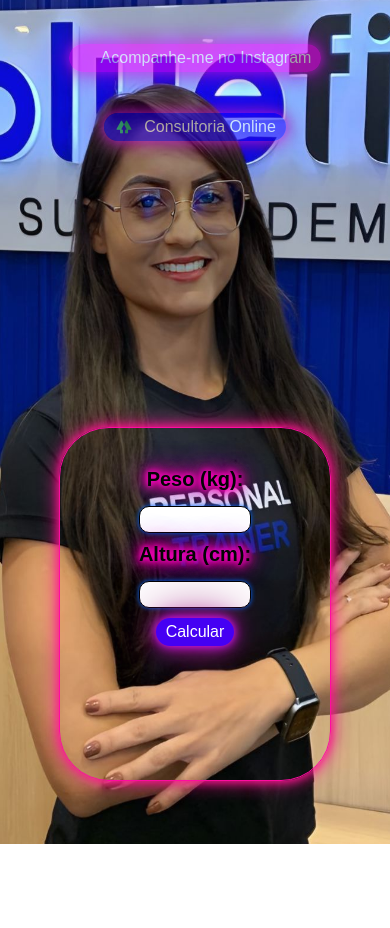
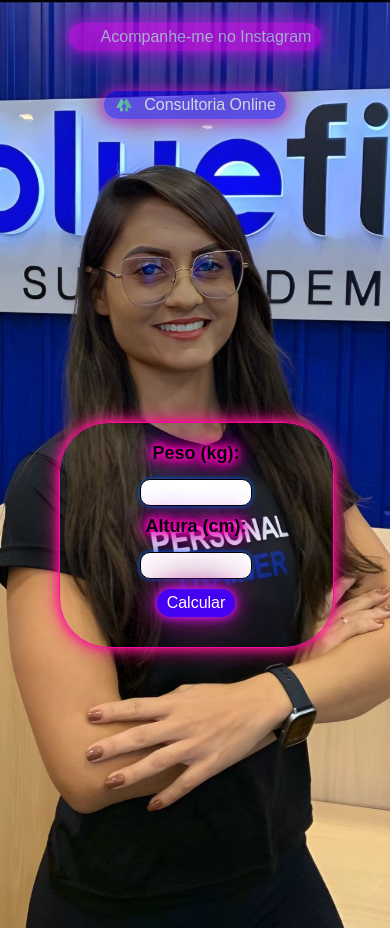
Before and after one commit to lehtechnology/calculadora-imc-max, a plain HTML site: page index.html in a window 390 px wide. Before the commit the page ends 844 px from the top, so only its background shows below. Drawn offline with Linux system fonts and the light colour scheme.

Commit message:
responsivo

```diff
--- a/src/style.css
+++ b/src/style.css
@@ -1,31 +1,35 @@
 body{
   background-image: url(../src/imagens/maxinepers.jpeg);
   background-repeat: no-repeat;
-  background-size: 850px 1050px;
-  background-position:center;
+  background-size: cover;
+  background-position: center;
 
   font-family: 'VT323', monospace;
-  font-size: 20px;
+  font-size: 18px;
   display:block;
   justify-content: center;
   align-items: center;
-  min-height: 100vh;
-  padding: 200px;
-
+  min-height: 110vh;
+  padding: 0px;
 
 }
 .card {
-  width: 230px;
+  width: 280px;
+  max-width: 70%;
+  margin: 0 auto;
+  padding: 0px;
+  text-align: center;
+
+  display: center;
+  position:absolute;
+  top: 50%;
+  left:15%;
+
+
   border: 1px solid #ff0ba2;
-  padding: 20px;
-  margin: 400px auto;
-  text-align:center;
-  display: center;
-  height: 37vh;
   border-radius: 50px;
   box-shadow: 0 0 10px #ff1493, 0 0 20px #ff1493, 0 0 0px #ff1493;
-  margin-top: 300px;
-  margin-bottom: 260px;
+
 }
 .instagram-button__btn {
   background-image: url(../src/imagens/iconeinsta.png);
@@ -63,7 +67,7 @@ body{
   display:flex;
   justify-content: center;
   align-items: center;
-  height: 15vh;
+  height: 10vh;
 }
 
 .linkr-button__btn {
@@ -82,7 +86,7 @@ body{
   display: flex;
   justify-content: center;
   align-items: center;
-  height: 0vh;
+  height: 5vh;
   margin-bottom: 10px;
 }
 
```
